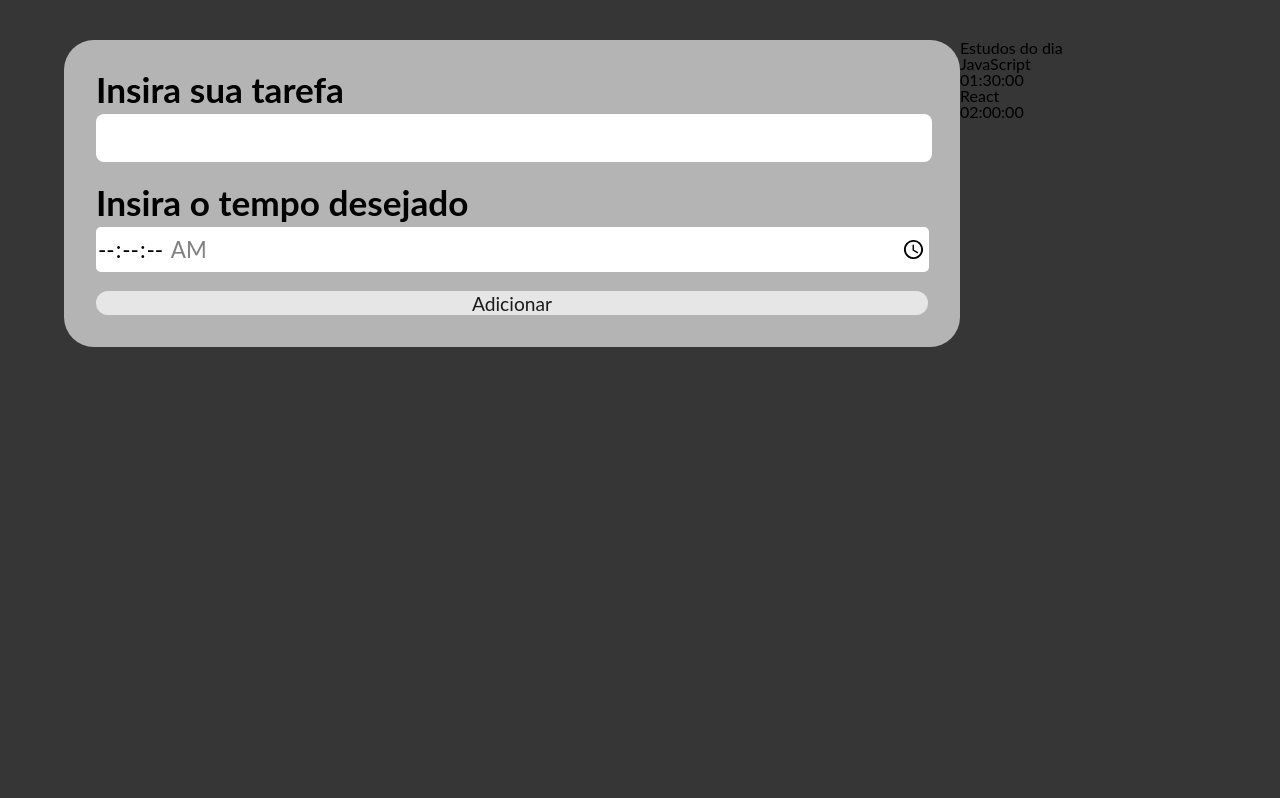
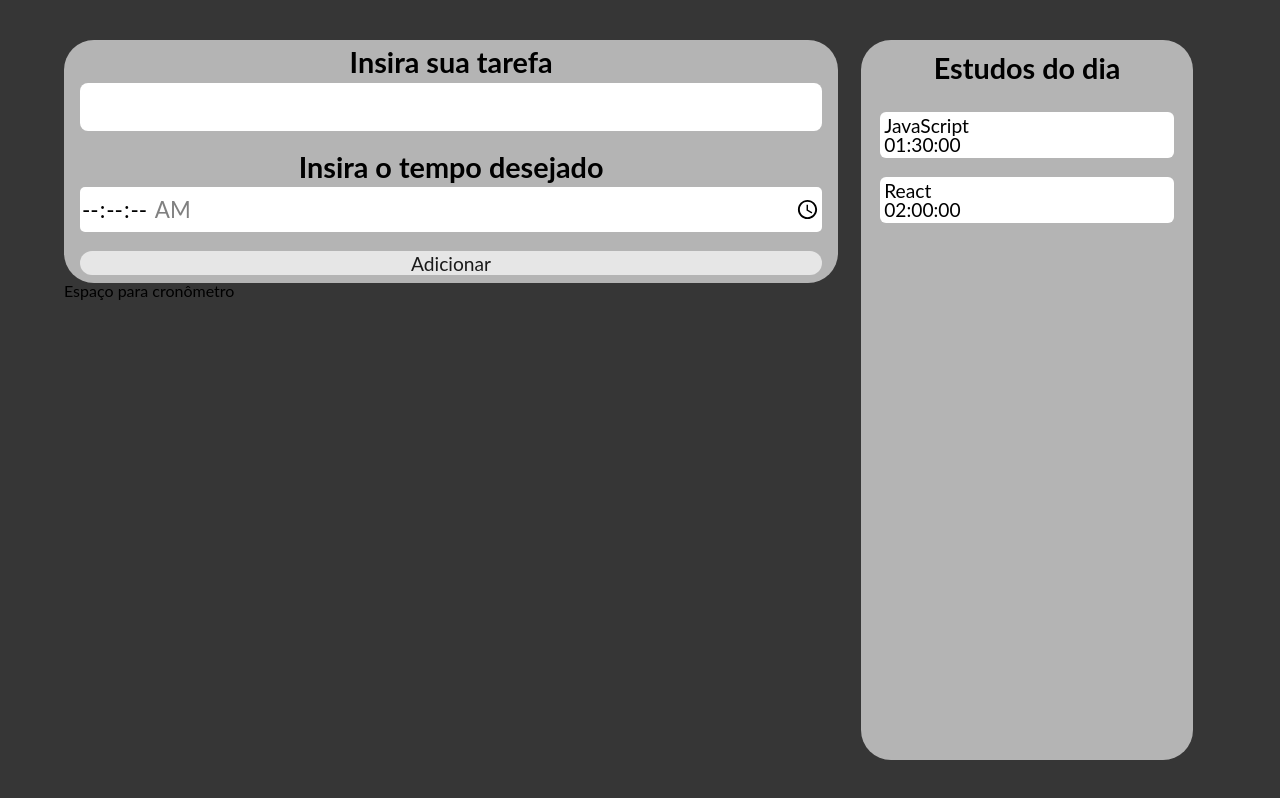
Before and after one commit to MasterKelwin/K-Timer, a React (Create React App) app: page / in a window 1280 px wide. Built offline with nearby package versions, Linux system fonts and the light colour scheme.

Commit message:
checkpoint

```diff
--- /dev/null
+++ b/src/components/cronometer/index.tsx
@@ -0,0 +1,10 @@
+import React from "react";
+import style from '../cronometer/cronometer.module.scss'
+
+function Cron () {
+    return(
+        <p>Espaço para cronômetro</p>
+    )
+}
+
+export default Cron;
--- a/src/components/form/form.module.scss
+++ b/src/components/form/form.module.scss
@@ -1,7 +1,6 @@
 .form {
-    width: 65vw;
     background-color: rgb(180, 180, 180);
-    padding: 2em;
+    padding: 0.5em 1em 0.5em 1em;
     border-radius: 30px;
 }
 
@@ -16,8 +15,9 @@
 
 .label {
     font-weight: bold;
-    font-size: 2.2em;
+    font-size: 1.8em;
     margin-bottom: .2em;
+    text-align: center;
 }
 
 .inputTask {
@@ -25,9 +25,6 @@
     font-size: 2.4em;
     border: none;
     border-radius: 8px;
-    width: 60vw;
-    max-height: 55px;
-    width: 100%;
 }
 
 .inputTime {
@@ -36,11 +33,8 @@
     height: 2em;
     border: none;
     border-radius: 5px;
-    width: 60vw;
-    max-height: 55px;
-    width: 100%;
 }
 
-.input:focus {
-    outline: 3px solid #000;
+input:focus {
+    outline: 2px solid rgb(119, 119, 119);
   }
--- a/src/components/task-list/index.tsx
+++ b/src/components/task-list/index.tsx
@@ -1,4 +1,5 @@
 import React from "react";
+import style from './list.module.scss';
 
 function List () {
     const tasks = [{
@@ -12,13 +13,13 @@ function List () {
         id: "react"
     }]
     return(
-        <section>
-            <h2>Estudos do dia</h2>
-            <ul>
+        <section className={style.section}>
+            <h2 className={style.titulo}>Estudos do dia</h2>
+            <ul className={style.lista}>
                 {tasks.map((item, index) => (
-                    <li key={item.id}>
-                        <h3>{item.tarefa}</h3>
-                        <span>{item.tempo}</span>
+                    <li className={style.item} key={item.id}>
+                        <h3 className={style.nomeItem}>{item.tarefa}</h3>
+                        <span className={style.tempoItem}>{item.tempo}</span>
                     </li>
                 ))}
             </ul>
--- /dev/null
+++ b/src/components/task-list/list.module.scss
@@ -0,0 +1,34 @@
+.section {
+    background-color: #B4B4B4;
+    width: 30%;
+    margin: 0 2%;
+    border-radius: 30px;
+}
+
+.titulo {
+    font-size: 1.8em;
+    color: #000;
+    font-weight: bold;
+    margin: 0.5em 0 1em 0;
+    text-align: center;
+}
+
+.lista {
+    margin-left: 1em;
+    font-size: 1.2em;
+}
+
+.item {
+    margin: 0 1em 1em 0em;
+    background-color: #fff;
+    padding: .2em;
+    border-radius: 6px;
+}
+
+.nomeItem {
+
+}
+
+.tempoItem {
+
+}
--- a/src/pages/App.module.scss
+++ b/src/pages/App.module.scss
@@ -8,4 +8,5 @@
 .tasks {
     display: flex;
     flex-direction: column;
+    width: 70%;
 }
--- a/src/pages/App.tsx
+++ b/src/pages/App.tsx
@@ -1,6 +1,7 @@
 import React from 'react';
 import Form from '../components/form';
 import List from '../components/task-list';
+import Cron from '../components/cronometer';
 import style from './App.module.scss';
 
 function App() {
@@ -8,7 +9,7 @@ function App() {
     <main className={style.app}>
       <div className={style.tasks}>
         <Form />
-
+        <Cron />
       </div>
       <List />
     </main>
```
Also changed, not shown: src/components/cronometer/cronometer.module.scss (added).
